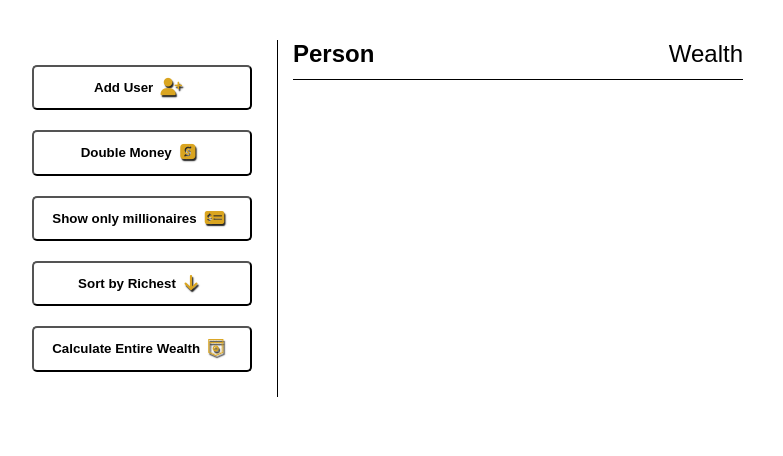
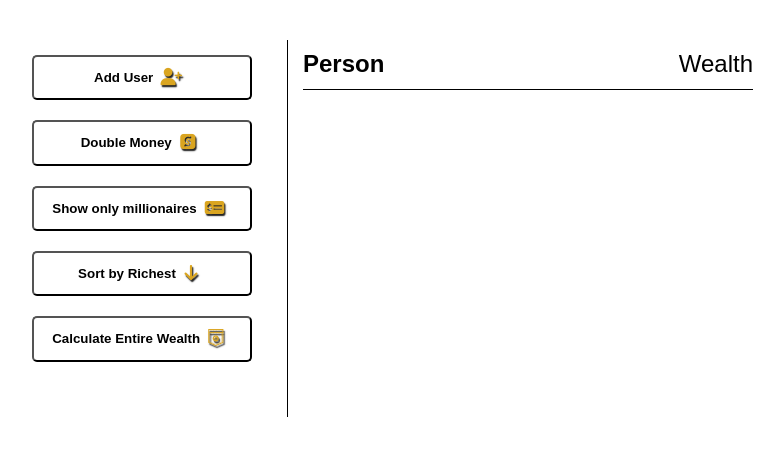
Before and after one commit to loyeh/5th-of-20x20, a plain HTML site: page index.html in a window 1280 px wide. Shown: the whole page, without its empty margins (265-1048 px from the left). Drawn offline with Linux system fonts and the light colour scheme.

Commit message:
css changes

```diff
--- a/style.css
+++ b/style.css
@@ -12,28 +12,29 @@ body {
   justify-content: center;
   padding: 40px;
 }
-.main,
-.row {
+.main {
   display: flex;
   flex-direction: row;
 }
 
 .button_container {
-  display: grid;
   border-right: 1px solid black;
   padding: 15px;
 }
 button {
+  display: block;
+  position: relative;
+  top: -20px;
   background-color: transparent;
   width: 220px;
   /* height: 35px; */
   padding: 10px 0px;
+  margin: 20px;
   font-weight: bold;
   border-radius: 5px;
   border-color: black;
   box-shadow: unset;
   filter: unset;
-  margin: 10px;
 }
 i {
   margin: 4px 10px;
@@ -49,6 +50,8 @@ i {
   margin-left: 15px;
 }
 .row {
+  position: relative;
+  top: 10px;
   width: 450px;
   height: 25px;
 }
```
